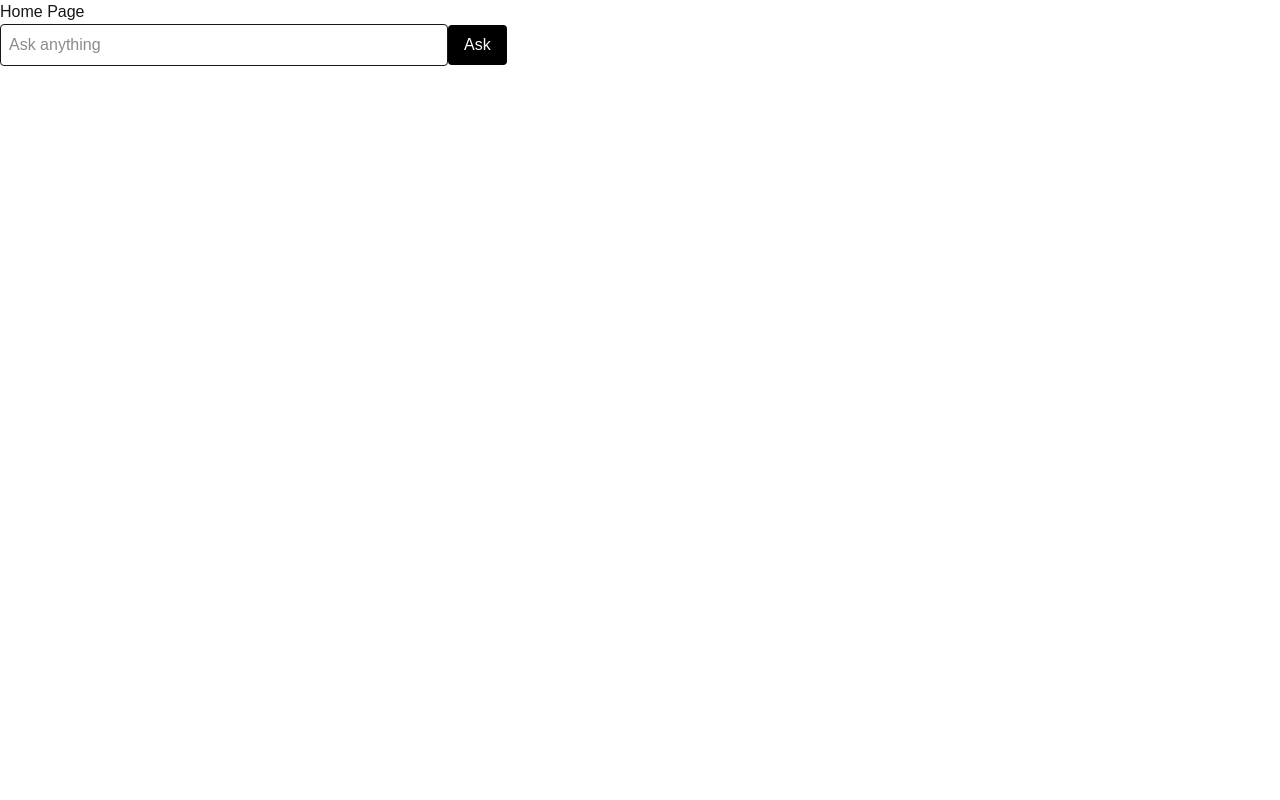
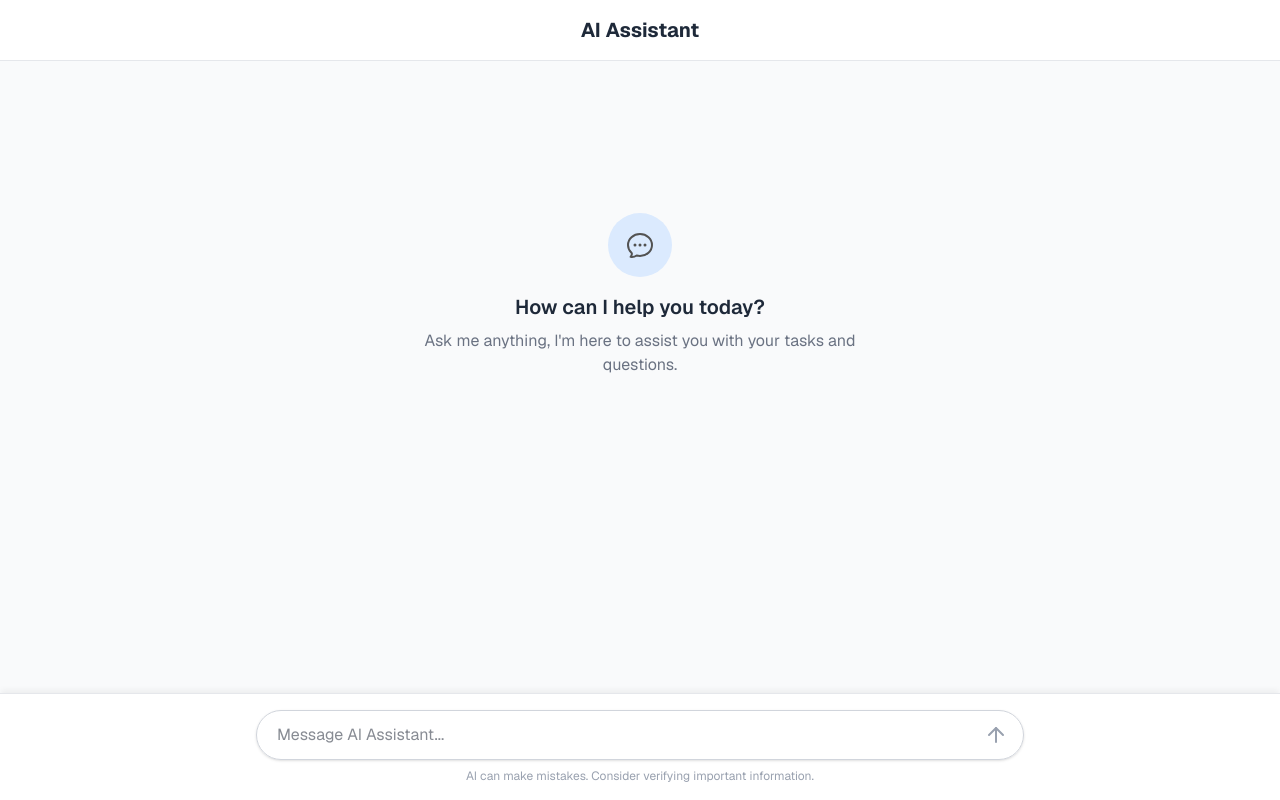
Before and after one commit to vijayshankarmb/ai-research-assistant, a Next.js app in the folder frontend/: page / in a window 1280 px wide. Built offline with nearby package versions, Linux system fonts and the light colour scheme.

Commit message:
Refactor chat UI into reusable React components

```diff
--- a/frontend/package.json
+++ b/frontend/package.json
@@ -10,6 +10,7 @@
   },
   "dependencies": {
     "axios": "^1.16.0",
+    "lucide-react": "^1.14.0",
     "next": "16.2.6",
     "react": "19.2.4",
     "react-dom": "19.2.4"
--- a/frontend/src/app/page.tsx
+++ b/frontend/src/app/page.tsx
@@ -1,13 +1,25 @@
 'use client'
 
-import React from 'react'
-import { useState } from 'react'
+import React, { useState, useRef, useEffect } from 'react'
 import axios from 'axios'
+import ChatMessage from '@/components/ChatMessage'
+import ChatInput from '@/components/ChatInput'
+import type { ChatMessageType } from '@/types/chat'
 
 const Home = () => {
   const [message, setMessage] = useState<string>('')
-  const [messages, setMessages] = useState<{role: string, content: string}[]>([])
+  const [messages, setMessages] = useState<ChatMessageType[]>([])
   const [isLoading, setIsLoading] = useState<boolean>(false)
+
+  const messagesEndRef = useRef<HTMLDivElement>(null)
+
+  const scrollToBottom = () => {
+    messagesEndRef.current?.scrollIntoView({ behavior: "smooth" })
+  }
+
+  useEffect(() => {
+    scrollToBottom()
+  }, [messages, isLoading])
 
   const handleAsk = async () => {
     if (!message.trim()) return
@@ -27,30 +39,53 @@ const Home = () => {
   }
 
   return (
-    <div>
-      <h1>Home Page</h1>
-      <input
-        type="text"
-        placeholder='Ask anything'
-        className='border rounded p-2 w-full max-w-md'
-        value={message}
-        onChange={(e) => setMessage(e.target.value)}
-        onKeyDown={(e) => e.key === 'Enter' && handleAsk()}
-      />
-      <button
-      onClick={handleAsk}
-      className={`bg-black text-white px-4 py-2 rounded ${isLoading ? 'opacity-50 cursor-not-allowed' : ''}`}
-      disabled={isLoading}
-      >Ask</button>
+    <div className="flex flex-col h-screen bg-gray-50 text-gray-900 font-sans overflow-hidden">
+      <header className="bg-white border-b border-gray-200 py-4 px-6 flex justify-center items-center z-10 shrink-0">
+        <h1 className="text-xl font-bold text-gray-800">AI Assistant</h1>
+      </header>
 
-      {isLoading && <p>Thinking...</p>}
+      <main className="flex-1 overflow-y-auto p-4 md:p-6 flex flex-col items-center">
+        <div className="w-full max-w-3xl flex flex-col gap-2 pb-4">
+          {messages.length === 0 ? (
+            <div className="flex flex-col items-center justify-center h-full text-gray-500 mt-32">
+              <div className="w-16 h-16 bg-blue-100 text-neutral-600 rounded-full flex items-center justify-center mb-4">
+                <svg xmlns="http://www.w3.org/2000/svg" fill="none" viewBox="0 0 24 24" strokeWidth={1.5} stroke="currentColor" className="w-8 h-8">
+                  <path strokeLinecap="round" strokeLinejoin="round" d="M8.625 12a.375.375 0 11-.75 0 .375.375 0 01.75 0zm0 0H8.25m4.125 0a.375.375 0 11-.75 0 .375.375 0 01.75 0zm0 0H12m4.125 0a.375.375 0 11-.75 0 .375.375 0 01.75 0zm0 0h-.375M21 12c0 4.556-4.03 8.25-9 8.25a9.764 9.764 0 01-2.555-.337A5.972 5.972 0 015.41 20.97a5.969 5.969 0 01-.474-.065 4.48 4.48 0 00.978-2.025c.09-.457-.133-.901-.467-1.226C3.93 16.178 3 14.189 3 12c0-4.556 4.03-8.25 9-8.25s9 3.694 9 8.25z" />
+                </svg>
+              </div>
+              <h2 className="text-xl font-semibold text-gray-800 mb-2">How can I help you today?</h2>
+              <p className="text-center max-w-md">Ask me anything, I'm here to assist you with your tasks and questions.</p>
+            </div>
+          ) : (
+            messages.map((msg, index) => (
+              <ChatMessage key={index} role={msg.role} content={msg.content} />
+            ))
+          )}
 
-      {messages.map((msg, index)=> (
-        <p key={index}>
-          <strong>{msg.role}:{' '}</strong>
-          {msg.content}
-        </p>
-      ))}
+          {isLoading && (
+            <div className="flex w-full justify-start mb-4">
+              <div className="bg-gray-200 text-gray-800 rounded-2xl rounded-bl-none px-5 py-4 flex items-center gap-1 shadow-sm max-w-[80%]">
+                <div className="w-2 h-2 bg-gray-500 rounded-full animate-bounce"></div>
+                <div className="w-2 h-2 bg-gray-500 rounded-full animate-bounce" style={{ animationDelay: '0.2s' }}></div>
+                <div className="w-2 h-2 bg-gray-500 rounded-full animate-bounce" style={{ animationDelay: '0.4s' }}></div>
+              </div>
+            </div>
+          )}
+          <div ref={messagesEndRef} />
+        </div>
+      </main>
+
+      <footer className="bg-white border-t border-gray-200 p-4 shrink-0 shadow-[0_-4px_6px_-1px_rgba(0,0,0,0.05)]">
+        <ChatInput
+          message={message}
+          setMessage={setMessage}
+          handleAsk={handleAsk}
+          isLoading={isLoading}
+        />
+        <div className="text-center mt-2">
+          <p className="text-xs text-gray-400">AI can make mistakes. Consider verifying important information.</p>
+        </div>
+      </footer>
     </div>
   )
 }
--- /dev/null
+++ b/frontend/src/components/ChatInput.tsx
@@ -0,0 +1,42 @@
+import React from 'react';
+import { ArrowUp } from 'lucide-react';
+
+interface ChatInputProps {
+  message: string;
+  setMessage: (message: string) => void;
+  handleAsk: () => void;
+  isLoading: boolean;
+}
+
+const ChatInput: React.FC<ChatInputProps> = ({ message, setMessage, handleAsk, isLoading }) => {
+  return (
+    <div className="flex gap-3 w-full max-w-3xl mx-auto items-center relative">
+      <input
+        type="text"
+        placeholder="Message AI Assistant..."
+        className="flex-1 border border-gray-300 rounded-full px-5 py-3 pr-12 focus:outline-none focus:ring-2 focus:ring-neutral-500 shadow-sm transition-shadow"
+        value={message}
+        onChange={(e) => setMessage(e.target.value)}
+        onKeyDown={(e) => {
+          if (e.key === 'Enter' && !isLoading && message.trim()) {
+            handleAsk();
+          }
+        }}
+        disabled={isLoading}
+      />
+      <button
+        onClick={handleAsk}
+        className={`absolute right-2 top-1/2 -translate-y-1/2 p-2 rounded-full transition-colors ${
+          isLoading || !message.trim()
+            ? 'text-gray-400 bg-transparent cursor-not-allowed'
+            : 'text-white bg-neutral-900 hover:bg-neutral-600 shadow-sm'
+        }`}
+        disabled={isLoading || !message.trim()}
+      >
+        <ArrowUp size={24}/>
+      </button>
+    </div>
+  );
+};
+
+export default ChatInput;
--- /dev/null
+++ b/frontend/src/components/ChatMessage.tsx
@@ -0,0 +1,15 @@
+import React from 'react';
+import type { ChatMessageType } from '@/types/chat';
+
+const ChatMessage: React.FC<ChatMessageType> = ({ role, content }) => {
+  const isUser = role === 'user';
+  return (
+    <div className={`flex w-full ${isUser ? 'justify-end' : 'justify-start'} mb-4`}>
+      <div className={`max-w-[80%] rounded-2xl px-5 py-3 ${isUser ? 'bg-neutral-200 text-neutral-800 rounded-br-none shadow-sm' : ' text-neutral-800 rounded-bl-none'}`}>
+        <p className="whitespace-pre-wrap leading-relaxed">{content}</p>
+      </div>
+    </div>
+  );
+};
+
+export default ChatMessage;
--- /dev/null
+++ b/frontend/src/types/chat.ts
@@ -0,0 +1,5 @@
+
+export interface ChatMessageType {
+    role: string;
+    content: string;
+}
```
Also changed, not shown: 1 other file (tests, documents, lock files or other folders).
